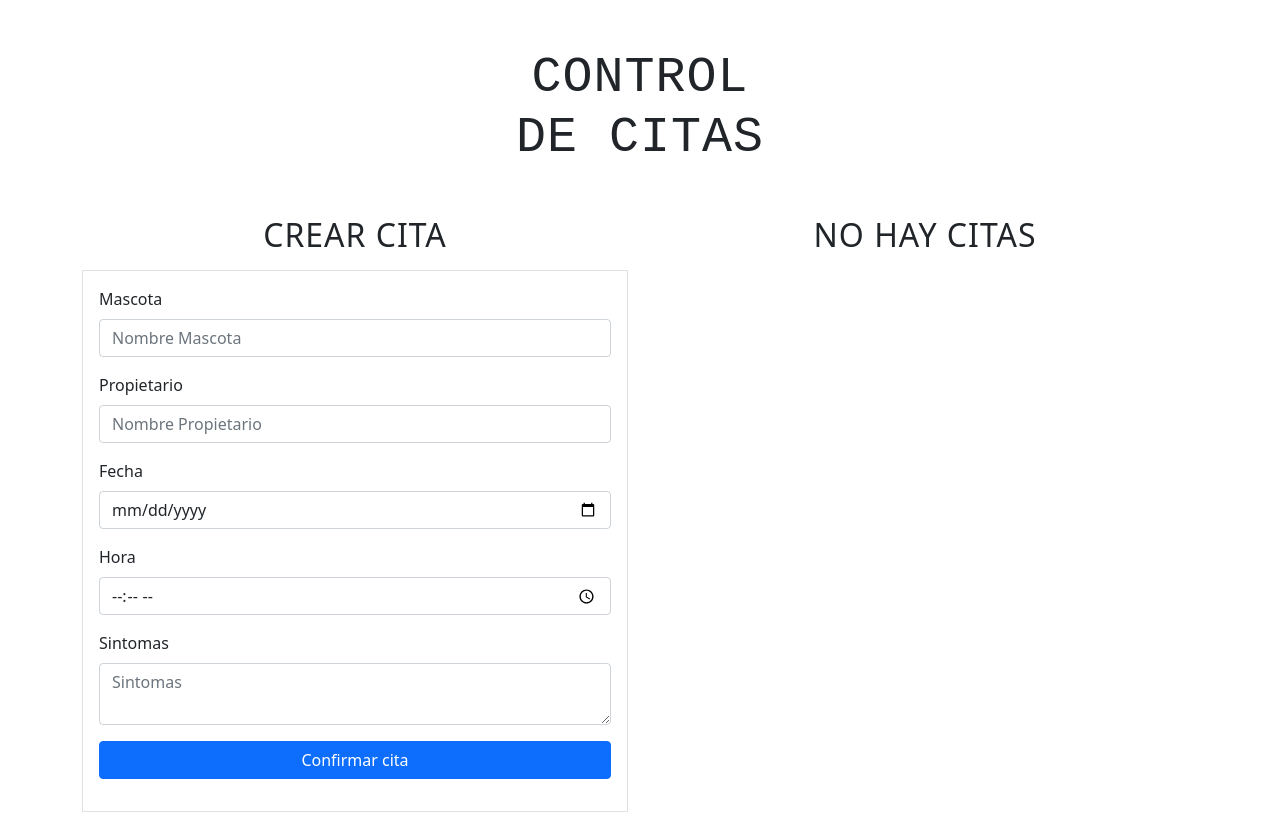
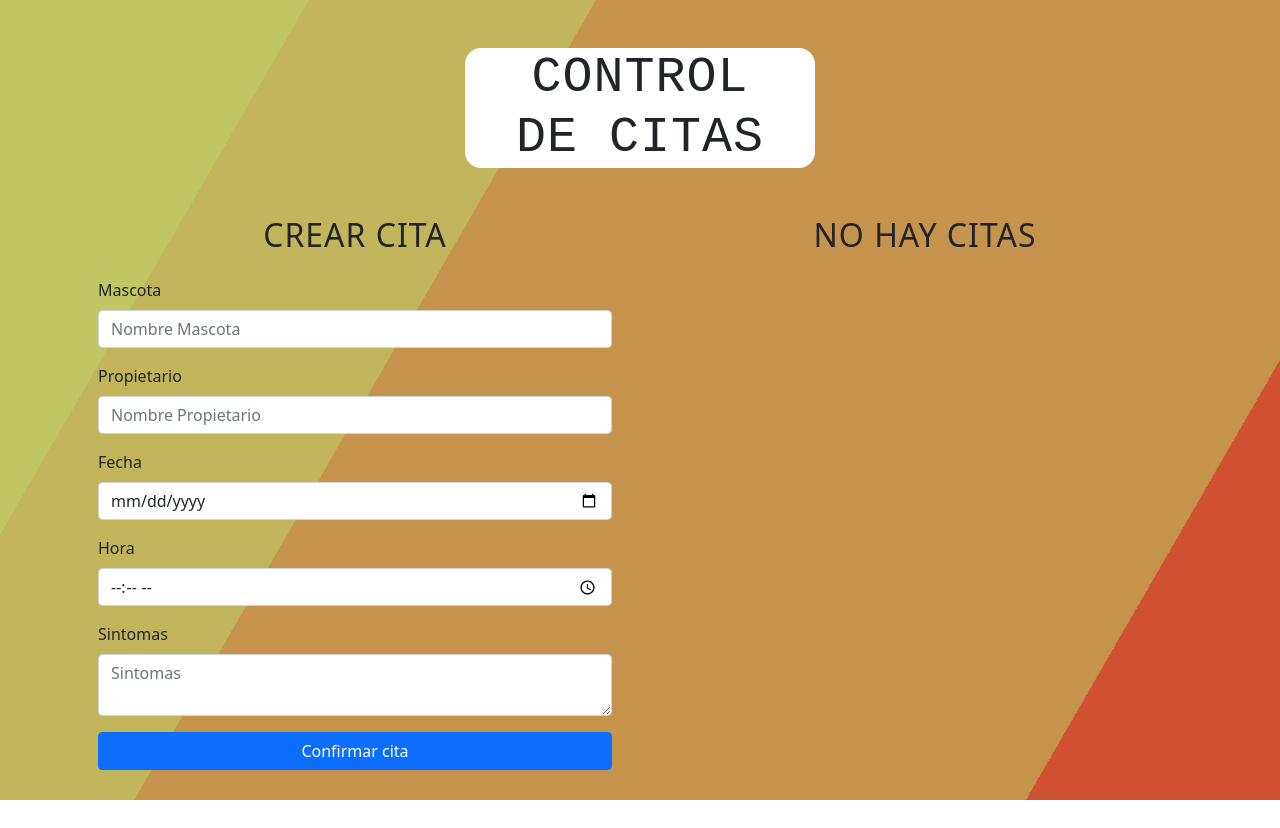
Before and after one commit to MaxiDiaz11/ControlDeCitas-React, a React (Create React App) app: page / in a window 1280 px wide. After the commit the page ends 802 px from the top, so only its background shows below. Built offline with nearby package versions, Linux system fonts and the light colour scheme.

Commit message:
background listo

```diff
--- a/src/App.js
+++ b/src/App.js
@@ -35,6 +35,10 @@ function App() {
 
   return (
     <Fragment>
+      <div className="bg"></div>
+      <div className="bg bg2"></div>
+      <div className="bg bg3"></div>
+
       {/* HEADER */}
       <header className="d-flex justify-content-center text-center">
         <h1 className="my-5 text-dark titulo px-4">Control de citas</h1>
--- a/src/components/Formulario.js
+++ b/src/components/Formulario.js
@@ -58,7 +58,7 @@ const Formulario = ({ crearCita }) => {
           Todos los campos son obligatorios
         </div>
       ) : null}
-      <form className="border p-3 my-3" onSubmit={submitCita}>
+      <form className="p-3" onSubmit={submitCita}>
         <div className="mb-3">
           <label className="form-label">Mascota</label>
           <input
--- a/src/components/ListadoCitas.js
+++ b/src/components/ListadoCitas.js
@@ -4,7 +4,7 @@ import PropTypes from 'prop-types';
 const ListadoCitas = ({cita, eliminarCita}) => {
 
     return (
-        <div className="lista p-3 my-3">
+        <div className="lista p-3 my-5 mx-2">
             <p>Mascota: <span>{cita.mascota}</span></p>
             <p>Propietario: <span>{cita.propietario}</span></p>
             <p>Fecha: <span>{cita.fecha}</span></p>
--- a/src/index.css
+++ b/src/index.css
@@ -9,7 +9,7 @@ body {
 
 .bg {
   animation: slide 3s ease-in-out infinite alternate;
-  background-image: linear-gradient(-60deg, #6c3 50%, #09f 50%);
+  background-image: linear-gradient(-60deg, rgb(202, 57, 20) 50%, rgb(183, 190, 76) 50%);
   bottom: 0;
   left: -50%;
   opacity: 0.5;
```
